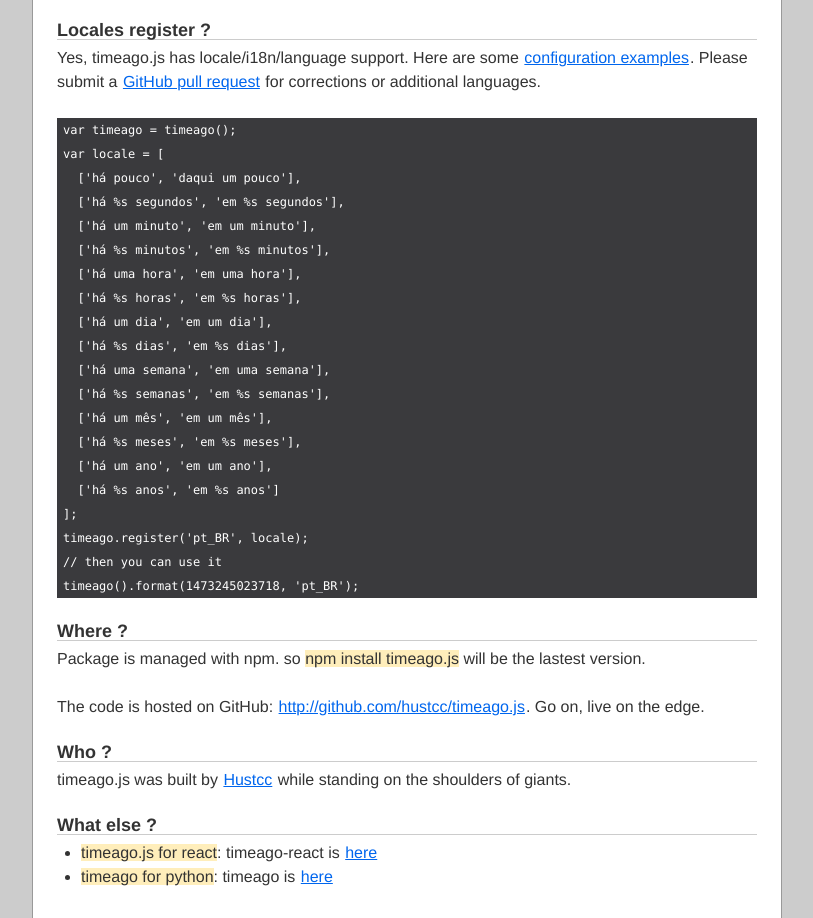
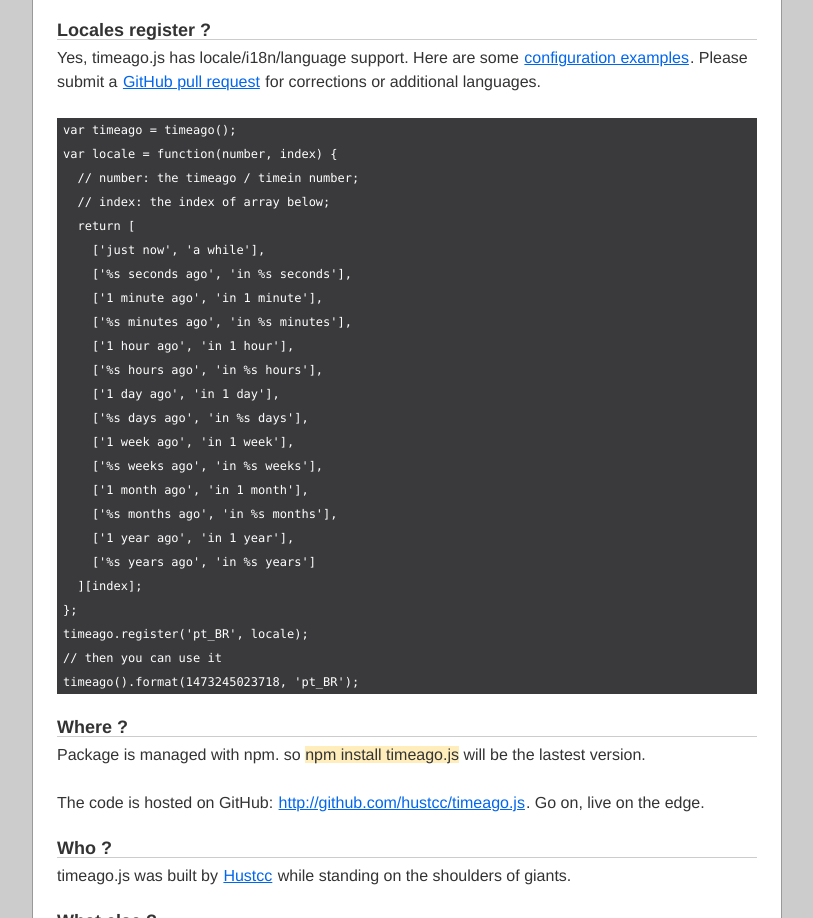
Before and after one commit to hustcc/timeago.js, a website: page index.html in a window 1280 px wide. Shown: the part 1220-2138 px from the top of the page, without its empty margins (233-1046 px from the left). Drawn offline with Linux system fonts and the light colour scheme.

Commit message:
update website #13
how to register a locale ?
/Users/xiaomei/java_tool/apache-maven-3.3.3

```diff
--- a/index.html
+++ b/index.html
@@ -102,22 +102,26 @@
       </p>
       <pre>
 var timeago = timeago();
-var locale = [
-  ['há pouco', 'daqui um pouco'],
-  ['há %s segundos', 'em %s segundos'],
-  ['há um minuto', 'em um minuto'],
-  ['há %s minutos', 'em %s minutos'],
-  ['há uma hora', 'em uma hora'],
-  ['há %s horas', 'em %s horas'],
-  ['há um dia', 'em um dia'],
-  ['há %s dias', 'em %s dias'],
-  ['há uma semana', 'em uma semana'],
-  ['há %s semanas', 'em %s semanas'],
-  ['há um mês', 'em um mês'],
-  ['há %s meses', 'em %s meses'],
-  ['há um ano', 'em um ano'],
-  ['há %s anos', 'em %s anos']
-];
+var locale = function(number, index) {
+  // number: the timeago / timein number;
+  // index: the index of array below;
+  return [
+    ['just now', 'a while'],
+    ['%s seconds ago', 'in %s seconds'],
+    ['1 minute ago', 'in 1 minute'],
+    ['%s minutes ago', 'in %s minutes'],
+    ['1 hour ago', 'in 1 hour'],
+    ['%s hours ago', 'in %s hours'],
+    ['1 day ago', 'in 1 day'],
+    ['%s days ago', 'in %s days'],
+    ['1 week ago', 'in 1 week'],
+    ['%s weeks ago', 'in %s weeks'],
+    ['1 month ago', 'in 1 month'],
+    ['%s months ago', 'in %s months'],
+    ['1 year ago', 'in 1 year'],
+    ['%s years ago', 'in %s years']
+  ][index];
+};
 timeago.register('pt_BR', locale);
 // then you can use it
 timeago().format(1473245023718, 'pt_BR');</pre>
```
